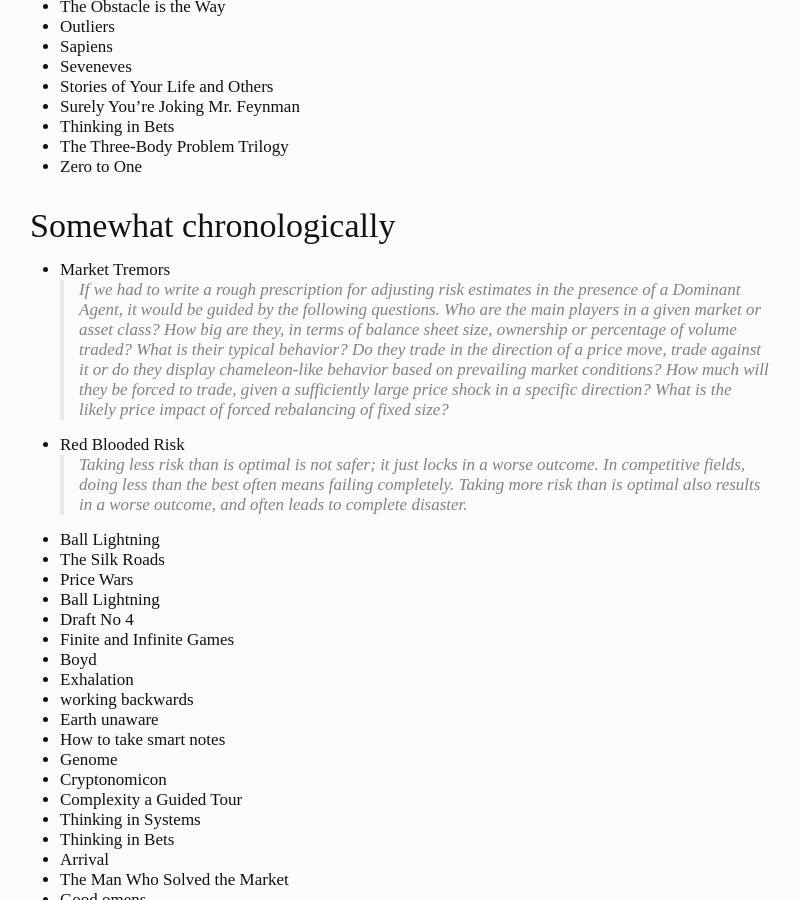
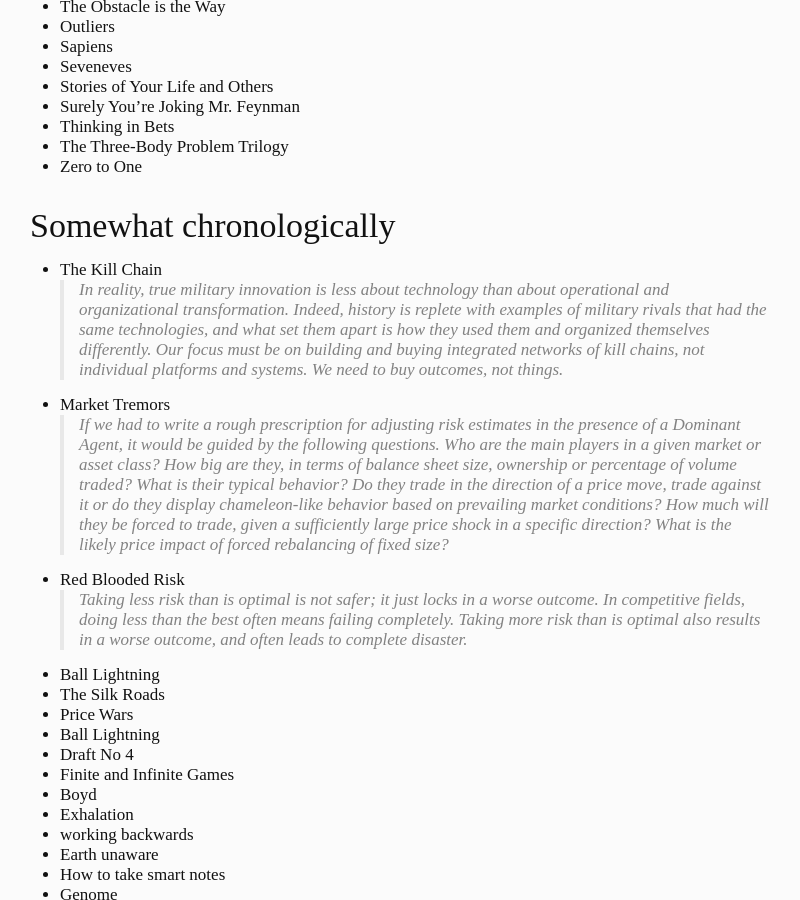
Before and after one commit to tims457/tims457.github.io.old, a Jekyll site: the page built from library/index.md, in a window 1280 px wide and 900 px high, scrolled down 683 px. Shown: the whole window, without its empty margins (240-1040 px from the left). Built offline with Jekyll 4.4.1, drawn with Linux system fonts in a browser that asks for light colours; some web fonts are replaced.

Commit message:
add kill chain

```diff
--- a/library/index.md
+++ b/library/index.md
@@ -33,6 +33,9 @@
 - Zero to One
 
 ## Somewhat chronologically
+- The Kill Chain
+    > In reality, true military innovation is less about technology than about operational and organizational transformation. Indeed, history is replete with examples of military rivals that had the same technologies, and what set them apart is how they used them and organized themselves differently.
+    > Our focus must be on building and buying integrated networks of kill chains, not individual platforms and systems. We need to buy outcomes, not things.
 - Market Tremors
     > If we had to write a rough prescription for adjusting risk estimates in the presence of a Dominant Agent, it would be guided by the following questions. Who are the main players in a given market or asset class? How big are they, in terms of balance sheet size, ownership or percentage of volume traded? What is their typical behavior? Do they trade in the direction of a price move, trade against it or do they display chameleon-like behavior based on prevailing market conditions? How much will they be forced to trade, given a sufficiently large price shock in a specific direction? What is the likely price impact of forced rebalancing of fixed size?
 - Red Blooded Risk
```
